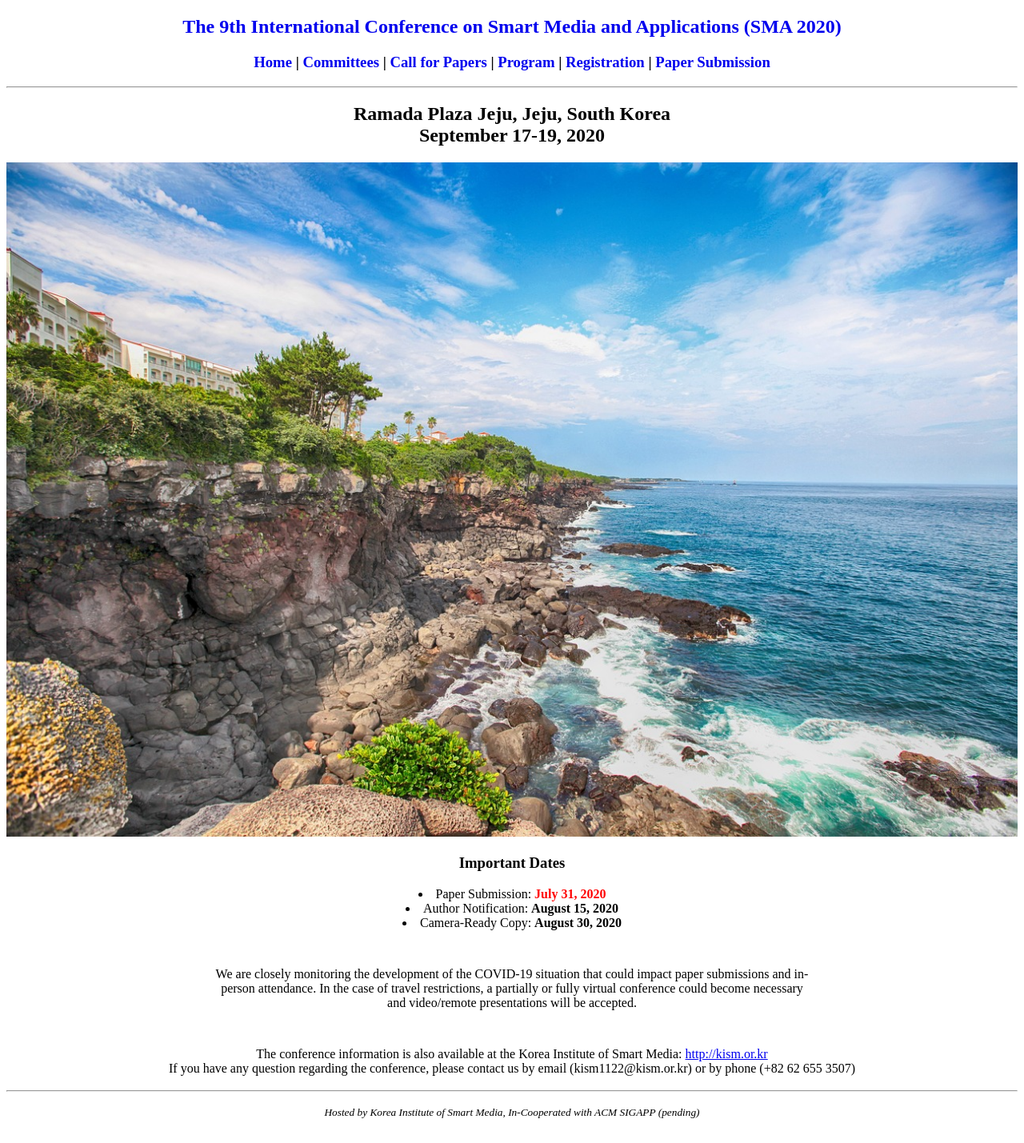
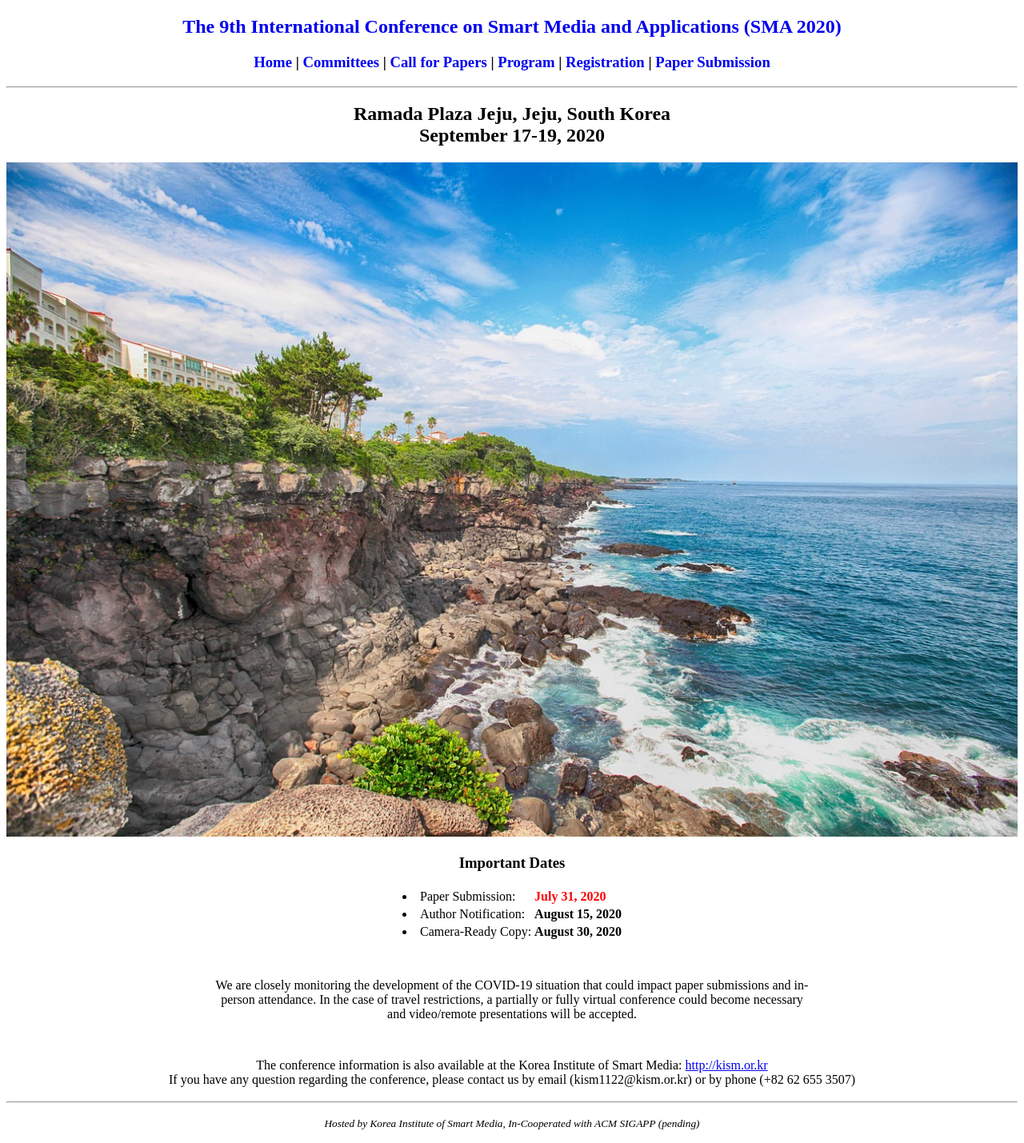
Before and after one commit to icea-conf/sma-2020.github.io, a Jekyll site: the page built from index.html, in a window 1280 px wide. Shown: the whole page at 80% size. Built offline with Jekyll 4.4.1, drawn with Linux system fonts in a browser that asks for light colours; the list of posts is cut into pages by our own code.

Commit message:
Update index.html

```diff
--- a/index.html
+++ b/index.html
@@ -14,20 +14,34 @@ title: SMA 2020
 
             <div>
                   <h3>Important Dates</h3>
-                  <div>
-                        <li text-align="left">
-                              <a>Paper Submission: </a>
-                              <b style="color:#FF0000">July 31, 2020</b>
-                        </li>
-                        <li text-align="left">
-                              <a>Author Notification: </a>
-                              <b>August 15, 2020</b>
-                        </li>
-                        <li text-align="left">
-                              <a>Camera-Ready Copy: </a>
-                              <b>August 30, 2020</b>
-                        </li>
-                  </div>
+                  <table>
+                        <tbody>
+                              <tr>
+                                    <td>
+                                          <li>Paper Submission: </li>
+                                    </td>
+                                    <td>
+                                          <b style="color:#FF0000">July 31, 2020</b>
+                                    </td>
+                              </tr>
+                              <tr>
+                                    <td>
+                                          <li>Author Notification: </li>
+                                    </td>
+                                    <td>
+                                          <b>August 15, 2020</b>
+                                    </td>
+                              </tr>
+                              <tr>
+                                    <td>
+                                          <li>Camera-Ready Copy: </li>
+                                    </td>
+                                    <td>
+                                          <b>August 30, 2020</b>
+                                    </td>
+                              </tr>
+                        </tbody>
+                  </table>
             </div>
 
             <div class="content" style="padding-top: 30px;">
```
